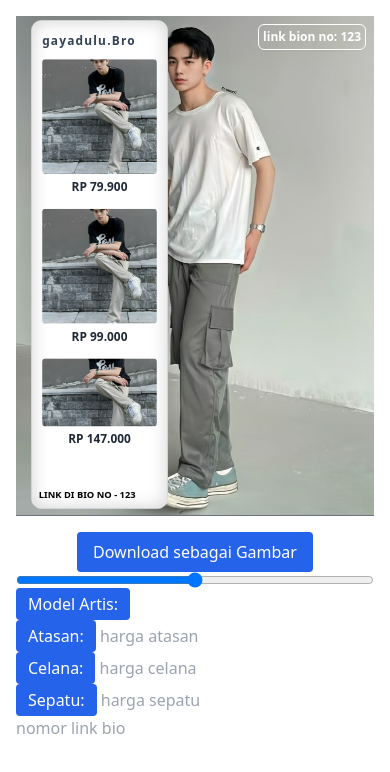
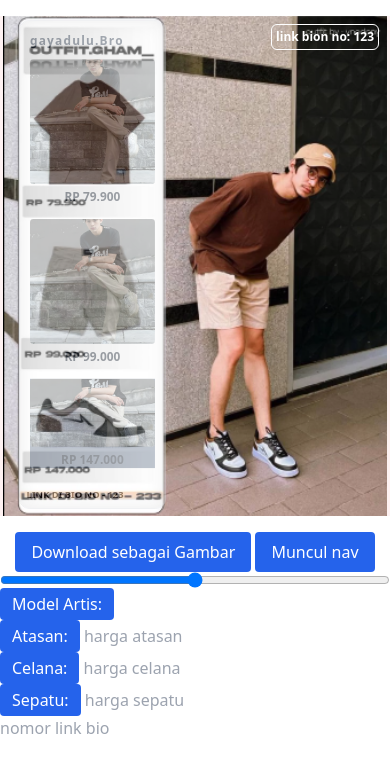
Before and after one commit to SalMuhammad/editFashion, a plain HTML site: page index.html in a window 390 px wide. Drawn offline with nearby package versions, Linux system fonts and the light colour scheme.

Commit message:
nambah navbar hilang muncul

```diff
--- a/index.html
+++ b/index.html
@@ -13,7 +13,16 @@
     @import url("https://fonts.googleapis.com/css2?family=Montserrat:wght@700&display=swap");
   </style>
 </head>
-<body class="bg--600 p-4">
+<body class="py-4">
+
+  <nav id="main-nav">
+    <div class="hidden transition duration-100 fixed top-8 left-1 right-1 justify-between items-center z-50 capitalize gap-0">
+    <a href="" class="text-white p-3 bg-blue-800 rounded-full shadow-lg">outfit</a>
+    <a href="" class="text-white bg-blue-700 p-3 rounded-full shadow-lg">couple</a>
+    <a href="" class="text-white bg-blue-700 p-3 rounded-full shadow-lg">lainnya</a>
+    <a href="" class="text-white bg-blue-700 p-3 rounded-full shadow-lg">lainnya</a>
+    </div>
+  </nav>
 
   <!-- Area Preview dan Download -->
   <div class="bg-red-50 flex justify-center">
@@ -22,7 +31,7 @@
 
         <!-- Background -->
         <img id="begron" src="artis.png" alt="" class="absolute  z-0 h-[499px] max-w-none object-fit"/>
-        <!-- <img id="begron" src="contoh1.png" alt="" class="absolute opacity  top-[-86px]  z-0 w-[100%] max-w-none object-fit"/> -->
+        <img id="begron" src="contoh1.png" alt="" class="absolute opacity  top-[-86px]  z-0 w-[100%] max-w-none object-fit"/>
 
         <div class="absolute text-white border-spacing-2 border-[1px] border-white  right-2 top-2 text-right shadow-sm font-extrabold p-1 rounded-md text-xs">
           link bion no:
@@ -30,7 +39,7 @@
         </div>
 
         <!-- Sidebar Produk -->
-        <div class="opacity relative -top-[39px] h-[115%] scale-[.85] left-[3px] bg-white font-bold flex flex-col justify-between p-2 w-2/4 max-w-[45%] border rounded-xl overflow-hidden border-gray-300 z-10 text-slate-700"
+        <div class="opacity relative -top-[39px] h-[115%] scale-[.85] left-[3px] bg-white opacity-40 font-bold flex flex-col justify-between p-2 w-2/4 max-w-[45%] border rounded-xl overflow-hidden border-gray-300 z-10 text-slate-700"
      style="box-shadow: inset 0 0 20px #d1d1d1;">
 
           <div class="p-1">
@@ -53,8 +62,8 @@
                 </p>
               </div>
               <!-- Sepatu -->
-              <div class="">
-                <img id="sepatu" alt="sepatu" class="w-full h-[80px] rounded object-cover object-center" src="gg.png"/>
+              <div class="bg-slate-500">
+                <img id="sepatu" alt="sepatu" class="w-full h-[80px] rounded n object-cover" src="gg.png"/>
 
                 <p id="label-sepatu" class="font-montserrat text-[14px] text-gray-800 pt-1 text-center">
                   RP 147.000
@@ -74,13 +83,19 @@
     </div>
   </div>
 
+
+
+
+
   <!-- Tombol Unduh -->
   <div class="mt-4 text-center">
     <button id="downloadBtn" class="px-4 py-2 bg-blue-600 text-white rounded hover:bg-blue-700">
       Download sebagai Gambar
     </button>
+    <button id="nav" class="px-4 py-2 bg-blue-600 text-white rounded hover:bg-blue-700" onclick="toggleNav()">
+      Muncul nav
+    </button>
   </div>
-
 
 
   <!-- Form -->
@@ -133,6 +148,16 @@
   <!-- Script -->
   <script>
 
+
+function toggleNav() {
+  var navDiv = document.querySelector('#main-nav > div');
+  if (navDiv.classList.contains('hidden')) {
+    navDiv.classList.remove('hidden');
+  } else {
+    navDiv.classList.add('hidden');
+  }
+}
+
     $('#geser-gambar').on('input', function() {
       $('#begron').css('transform', `translate(${this.value}px)`)
     })
@@ -172,6 +197,9 @@
 }
 
 
+// fungsi ankat jemuran
+
+
   </script>
 </body>
 </html>
```
Also changed, not shown: design keren.png (renamed from Cuplikan layar 2025-05-30 162423.png), kapel.html (added), kapel1.png (renamed from Cuplikan layar 2025-05-30 161950.png).
